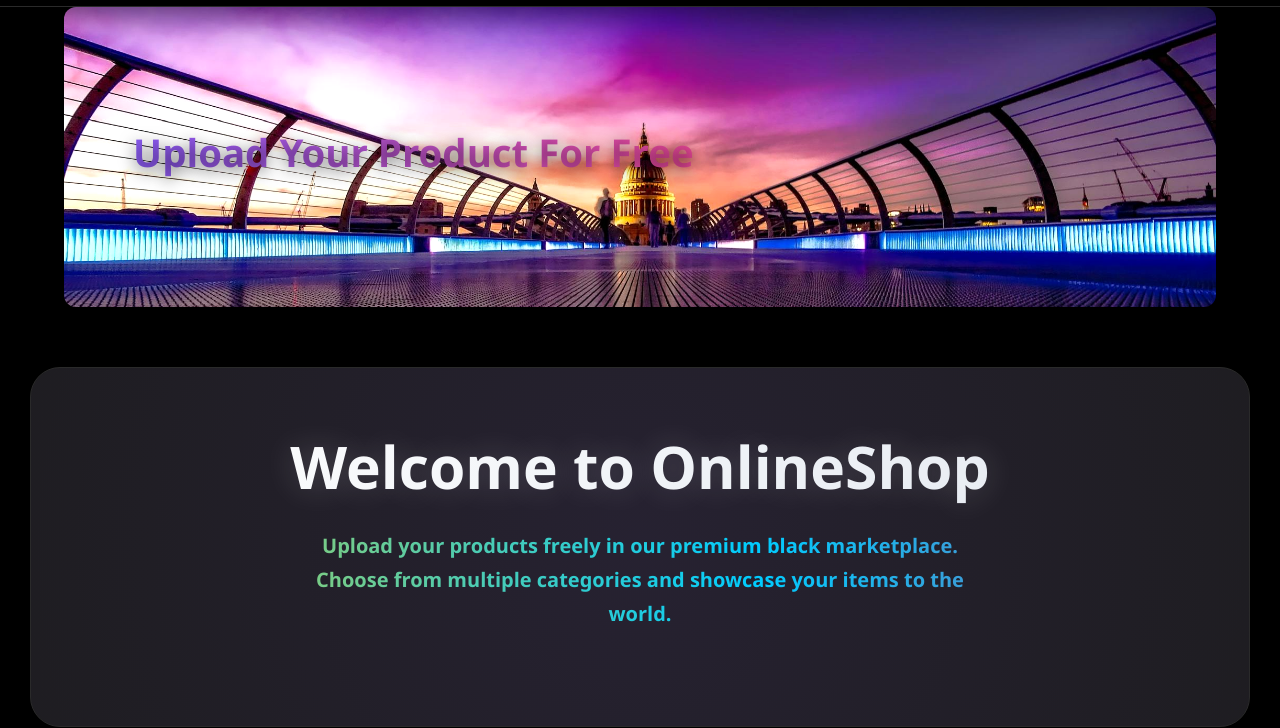
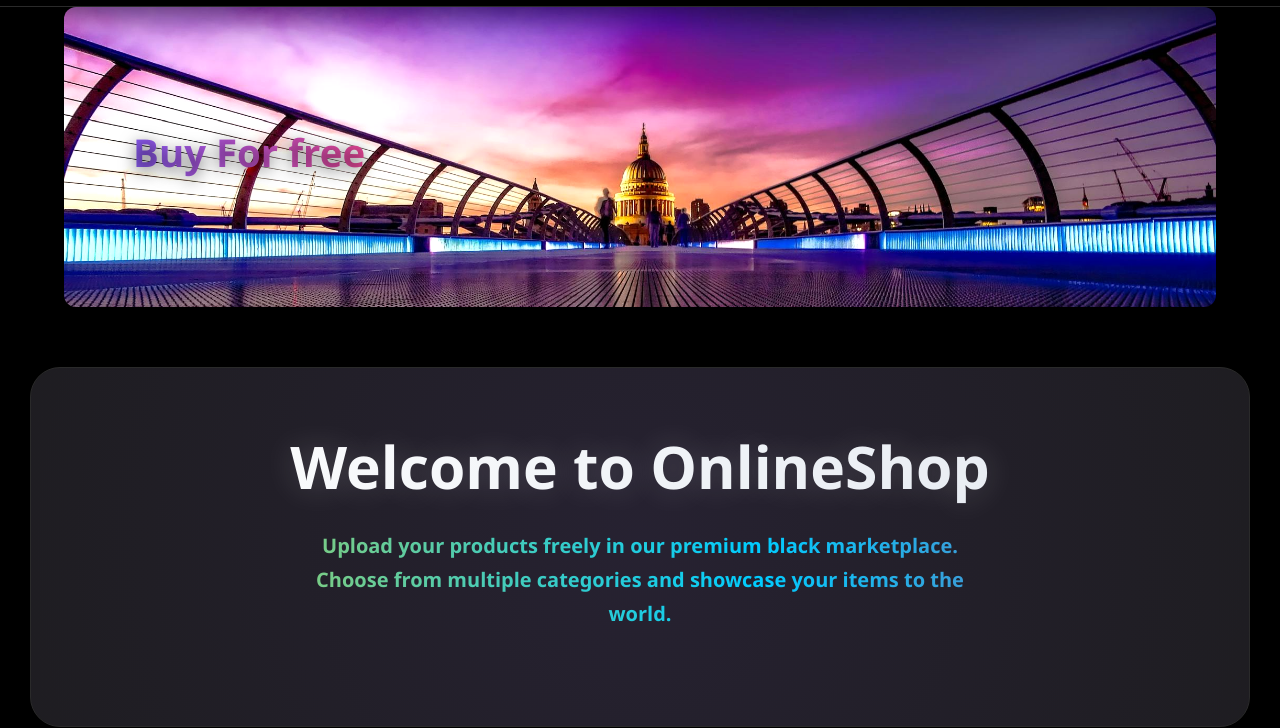
Before and after one commit to jackson111bemba/shoping, a plain HTML site: page index.html in a window 1280 px wide. Shown: the part 80-808 px from the top of the page. Drawn offline with Linux system fonts and the light colour scheme.

Commit message:
prepare for push

```diff
--- a/index.html
+++ b/index.html
@@ -974,7 +974,7 @@
             <div class="slide">
                 <img src="3.png.jpg" alt="">
                 <div class="slide-content">
-                    <h1>Upload Your Product For Free</h1>
+                    <h1>Buy For free</h1>
                 </div>
             </div>
             <div class="slide">
```
